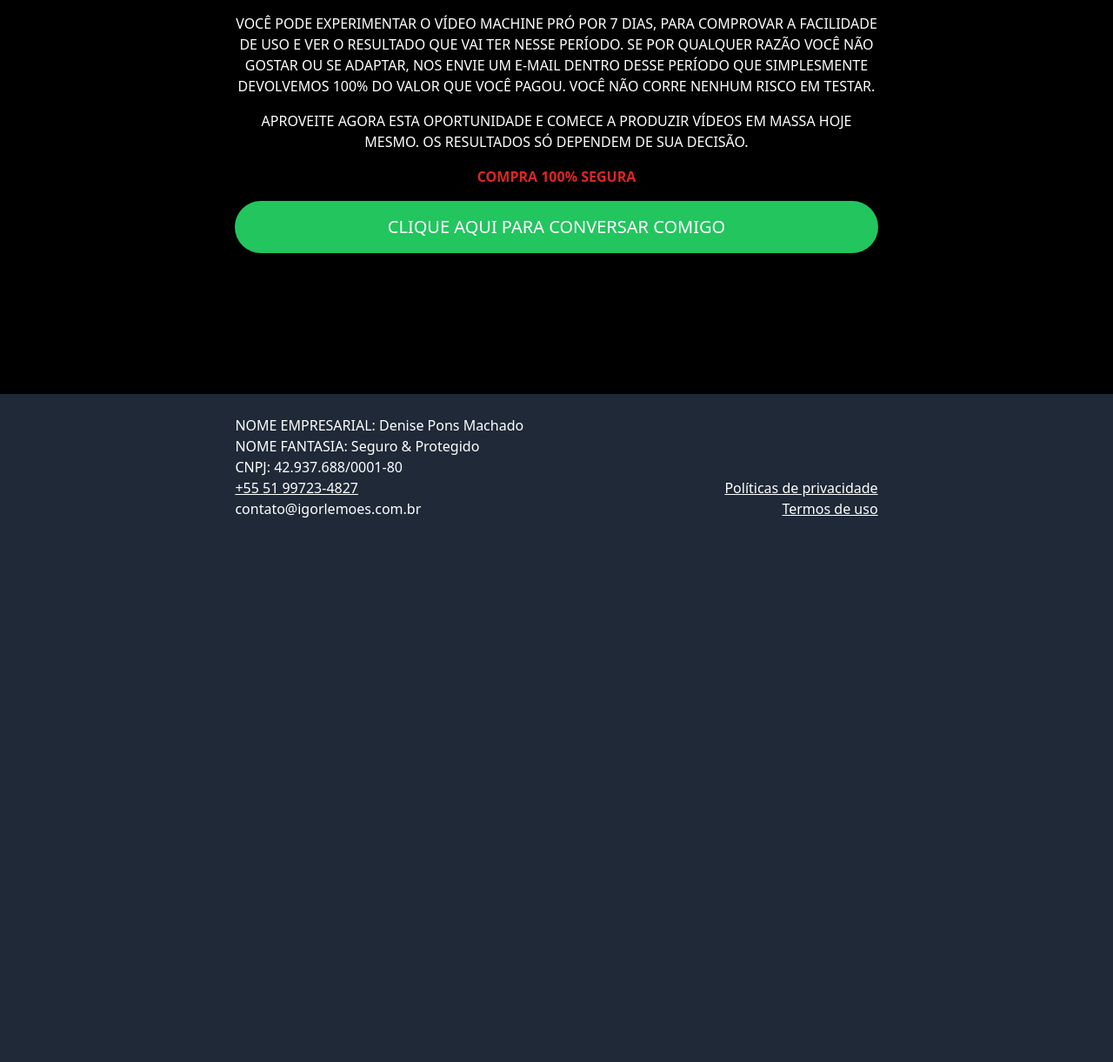
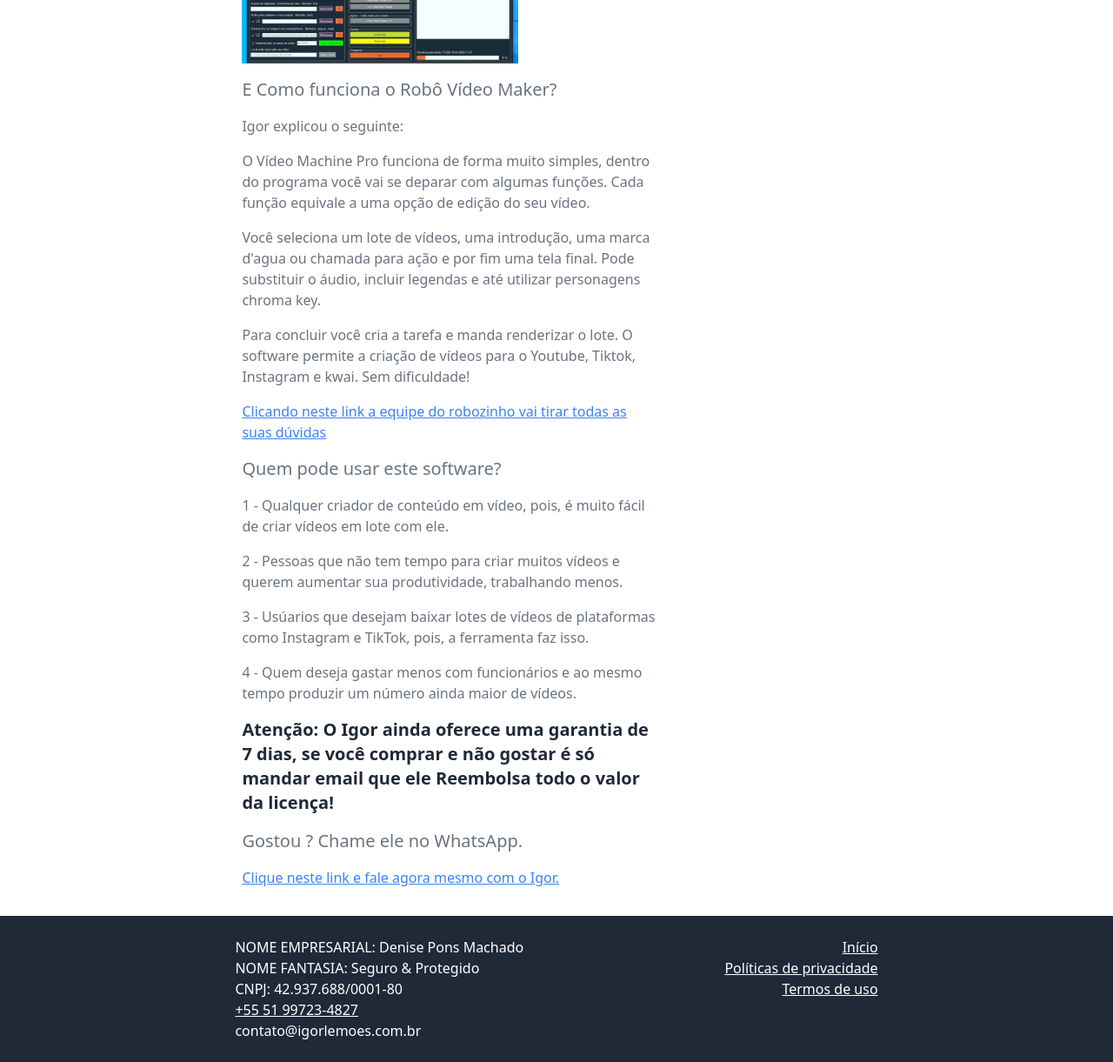
Before and after one commit to igorxavier/videomachinepro, a Django app: page / in a window 1280 px wide. Shown: the part 1147-2368 px from the top of the page at 87% size. Before the commit the page ends 1742 px from the top, so only its background shows below. Run offline with Django 3.2, Linux system fonts and the light colour scheme; style sheets or scripts are compiled from the project's sources; parts of the project's set-up code (start-up, migrations or seed data) failed here and were passed over; some libraries are stand-ins or nearby versions.

Commit message:
Página estilo notícia

```diff
--- a/base/urls.py
+++ b/base/urls.py
@@ -27,8 +27,8 @@
 
 urlpatterns = [
     path('', include('clientes.urls')),
+    path('admin/', admin.site.urls),
     path("__reload__/", include("django_browser_reload.urls")),
-    path('admin/', admin.site.urls),
 ]
 
 urlpatterns += static(settings.MEDIA_URL, document_root=settings.MEDIA_ROOT)
--- a/clientes/templates/clientes/pages/rodape.html
+++ b/clientes/templates/clientes/pages/rodape.html
@@ -35,7 +35,10 @@
             </p>
 
           </div>
-          <div class="text-end content-end">
+          <div class="lg:w-96 flex flex-col text-end content-end">
+            <a href="{% url 'clientes:video_machine_pro' %}" class="underline">
+            Início
+            </a>
             <a href="{% url 'clientes:politicas' %}" class="underline">
             Políticas de privacidade
             </a>
--- a/clientes/templates/clientes/pages/video_machine_pro.html
+++ b/clientes/templates/clientes/pages/video_machine_pro.html
@@ -40,33 +40,112 @@
 
 {% block conteudo %}
 <!-- Topo Cinza Escuro -->
-<div class="grid grid-cols-5 p-6 min-h-screen items-center bg-gray-800">
+<div class="flex flex-col p-4 items-center bg-red-800 text-white text-2xl"><b>TECNOLOGIA</b></div>
+
+<div class="grid grid-cols-5 p-6 min-h-screen bg-white">
 
   <div></div><!-- Div Da Esquerda Vazia -->
 
   <!-- Div Central Onde Vai Todo o Centeúdo -->
-  <div class="col-span-5 text-white lg:col-span-3 text-center content-center space-y-4">
+  <div class="col-span-5 text-gray-700 lg:col-span-3">
+    <div class="lg:flex">
+      <div class="flex flex-col lg:w-2/3 p-2 space-y-4">
+        <div class="flex text-gray-500"><b >Publicado em:&nbsp</b> {% now "d M Y" %}</div>
+        ⭐⭐⭐⭐⭐
+        <hr>
 
         <div class="text-3xl font-bold">
-      Depois De Deixar A Faculdade Desenvolvi Um Robô Capaz De Editar Lotes De Vídeos Em Poucos Minutos E De Forma Automática!
+          Ex. aluno de engenharia cria IA que edita vídeos em lote!
         </div>
-    <div class="text-xl font-bold text-red-600">
-      [Exclusivo] Vídeo Machine Pro, O Único Robô Que Te Permite Criar Mais De 100 Vídeos Por Dia
+        <div class="text-xl font-bold text-gray-500">
+          Aluno larga faculdade de engenharia e desenvolve robô que cria e edita até 100 vídeos por dia rapidamente e com poucos cliques.
+
         </div>
-    <div class="lg:mx-20">
+        <div>
           <div id="howToVideo" class="aspect-w-16 aspect-h-9">
-        <iframe src="https://www.youtube.com/embed/8O0JFEKwrYw?rel=0&?version=3&fs=0&showinfo=0&loop=1&color=black&controls=0&modestbranding=1&playsinline=1&enablejsapi=1&playlist=8O0JFEKwrYw" frameborder="0" allow="accelerometer; autoplay; clipboard-write; encrypted-media; gyroscope; picture-in-picture" allowfullscreen></iframe>
+            <iframe src="https://www.youtube.com/embed/8O0JFEKwrYw?rel=0&?version=3&fs=0&showinfo=0&loop=1&color=black&modestbranding=1&playsinline=1&enablejsapi=1&playlist=8O0JFEKwrYw" frameborder="0" allow="accelerometer; autoplay; clipboard-write; encrypted-media; gyroscope; picture-in-picture" allowfullscreen></iframe>
           </div>
         </div>
-    <div class="text-2xl font-bold">
-    <small class="text-lime-400">
-      Se você pretende aumentar o seu rítimo de produção de vídeos e liberar tempo para outras atividades, eu posso te dar mais detalhes no Whatsapp
-    </small>
       </div>
-    <a class="flex justify-center p-4 text-xl uppercase bg-green-500 hover:bg-lime-400 text-white hover:text-black rounded-full"
+      <div class="flex flex-col lg:hidden p-2 space-y-4">
+        <div class="text-gray-500 lg:hidden">
+          Nas próximas linhas vou compartilhar com você a história do Igor Lemões, um ex-aluno de engenharia da computação que criou o robô que todo produtor de conteúdo em vídeo precisa.
+        </div>
+      </div>
+      <div class="flex flex-col lg:w-1/3 p-2 space-y-4">
+        <div class="lg:w-96 lg:fixed">
+          <img class="only:lg:inline" src="{% static 'global/imgs/img2.png' %}"/>
+          <div class="text-gray-500">
+            Atendemos via WhatsApp, pode me chamar para tirar suas dúvidas.
+          </div>
+          <a class="flex w-full justify-center p-4 mt-2 text-xl uppercase bg-green-600 hover:bg-green-500 text-white rounded"
           href="{% url 'clientes:redirect_whatsapp' %}">
-      clique aqui para conversar comigo
+          <svg style="color: white" xmlns="http://www.w3.org/2000/svg" width="32" height="32" fill="currentColor" class="bi bi-whatsapp" viewBox="0 0 16 16"> <path d="M13.601 2.326A7.854 7.854 0 0 0 7.994 0C3.627 0 .068 3.558.064 7.926c0 1.399.366 2.76 1.057 3.965L0 16l4.204-1.102a7.933 7.933 0 0 0 3.79.965h.004c4.368 0 7.926-3.558 7.93-7.93A7.898 7.898 0 0 0 13.6 2.326zM7.994 14.521a6.573 6.573 0 0 1-3.356-.92l-.24-.144-2.494.654.666-2.433-.156-.251a6.56 6.56 0 0 1-1.007-3.505c0-3.626 2.957-6.584 6.591-6.584a6.56 6.56 0 0 1 4.66 1.931 6.557 6.557 0 0 1 1.928 4.66c-.004 3.639-2.961 6.592-6.592 6.592zm3.615-4.934c-.197-.099-1.17-.578-1.353-.646-.182-.065-.315-.099-.445.099-.133.197-.513.646-.627.775-.114.133-.232.148-.43.05-.197-.1-.836-.308-1.592-.985-.59-.525-.985-1.175-1.103-1.372-.114-.198-.011-.304.088-.403.087-.088.197-.232.296-.346.1-.114.133-.198.198-.33.065-.134.034-.248-.015-.347-.05-.099-.445-1.076-.612-1.47-.16-.389-.323-.335-.445-.34-.114-.007-.247-.007-.38-.007a.729.729 0 0 0-.529.247c-.182.198-.691.677-.691 1.654 0 .977.71 1.916.81 2.049.098.133 1.394 2.132 3.383 2.992.47.205.84.326 1.129.418.475.152.904.129 1.246.08.38-.058 1.171-.48 1.338-.943.164-.464.164-.86.114-.943-.049-.084-.182-.133-.38-.232z" fill="white"></path> </svg>
+
+          <span class="flex">
+            &nbspDetalhes via WhatsApp
+          </span>
           </a>
+        </div>
+      </div>
+    </div>
+
+    <div class="flex flex-col lg:w-2/3 p-2 space-y-4">
+      <div class="text-gray-500 hidden lg:flex">
+        Nas próximas linhas vou compartilhar com você a história do Igor Lemões, um ex-aluno de engenharia da computação que criou o robô que todo produtor de conteúdo em vídeo precisa.
+      </div>
+      <div class="text-gray-500">
+        Um robô capaz de criar e editar 100 vídeos por dia, em poucos minutos. Eu sei que parece bom demais para ser verdade, mas continua comigo nesse conteúdo que você vai saber tudo sobre esse robô.
+      </div>
+      <a class="text-blue-500 underline" href="{% url 'clientes:redirect_whatsapp' %}">Saiba mais sobre o software do Igor clicando aqui</a>
+      <i class="text-gray-500">
+        "Recentemente conheci a História do Igor Lemões, um ex-estudante de Engenharia da computação que largou a faculdade para fazer seus próprios projetos em python.
+      </i>
+      <i class="text-gray-500">
+        E hoje é responsável pelo robô que todo produtor de conteúdo em vídeo (sem aparecer) sempre sonhou, o Vídeo Machine Pró."
+      </i>
+      <img class="inline lg:w-2/3" src="{% static 'global/imgs/img1.png' %}"/>
+      <div class="text-xl text-gray-500">
+        E Como funciona o Robô Vídeo Maker?
+      </div>
+      <div class="text-gray-500">
+
+        Igor explicou o seguinte:
+      </div>
+      <div class="text-gray-500">
+        O Vídeo Machine Pro funciona de forma muito simples, dentro do programa você vai se deparar com algumas funções. Cada função equivale a uma opção de edição do seu vídeo.
+      </div>
+      <div class="text-gray-500">
+        Você seleciona um lote de vídeos, uma introdução, uma marca d'agua ou chamada para ação e por fim uma tela final. Pode substituir o áudio, incluir legendas e até utilizar personagens chroma key.
+      </div>
+      <div class="text-gray-500">
+        Para concluir você cria a tarefa e manda renderizar o lote. O software permite a criação de vídeos para o Youtube, Tiktok, Instagram e kwai. Sem dificuldade!
+      </div>
+      <a class="text-blue-500 underline" href="{% url 'clientes:redirect_whatsapp' %}">Clicando neste link a equipe do robozinho vai tirar todas as suas dúvidas</a>
+      <div class="text-xl text-gray-500">
+        Quem pode usar este software?
+      </div>
+      <div class="text-gray-500">
+        1 - Qualquer criador de conteúdo em vídeo, pois, é muito fácil de criar vídeos em lote com ele.
+      </div>
+      <div class="text-gray-500">
+        2 - Pessoas que não tem tempo para criar muitos vídeos e querem aumentar sua produtividade, trabalhando menos.
+      </div>
+      <div class="text-gray-500">
+        3 - Usúarios que desejam baixar lotes de vídeos de plataformas como Instagram e TikTok, pois, a ferramenta faz isso.
+      </div>
+      <div class="text-gray-500">
+        4 - Quem deseja gastar menos com funcionários e ao mesmo tempo produzir um número ainda maior de vídeos.
+      </div>
+      <div class="text-xl font-bold text-gray-800">
+        Atenção: O Igor ainda oferece uma garantia de 7 dias, se você comprar e não gostar é só mandar email que ele Reembolsa todo o valor da licença!
+      </div>
+
+      <div class="text-xl text-gray-500">
+        Gostou ? Chame ele no WhatsApp.
+      </div>
+      <a class="text-blue-500 underline" href="{% url 'clientes:redirect_whatsapp' %}">Clique neste link e fale agora mesmo com o Igor.</a>
+    </div>
 
   </div><!-- Fim Div Central -->
 
@@ -74,42 +153,4 @@
 
 </div><!-- Fim Do Topo Cinza Escuro -->
 
-
-
-<!-- ############################################################################################# -->
-<!-- ############################################################################################# -->
-<!-- ############################################################################################# -->
-
-<!-- Final Parte Preta -->
-<div class="grid grid-cols-5 p-6 min-h-screen items-center bg-black">
-
-  <div></div><!-- Div Da Esquerda Vazia -->
-
-  <!-- Div Central Onde Vai Todo o Centeúdo -->
-  <div class="col-span-5 text-white lg:col-span-3 text-center content-center space-y-4">
-
-    <img class="inline lg:w-1/3" src="{% static 'global/imgs/selo-de-qualidade.png' %}"/>
-
-    <div>
-      VOCÊ PODE EXPERIMENTAR O VÍDEO MACHINE PRÓ POR 7 DIAS, PARA COMPROVAR A FACILIDADE DE USO E VER O RESULTADO QUE VAI TER NESSE PERÍODO. SE POR QUALQUER RAZÃO VOCÊ NÃO GOSTAR OU SE ADAPTAR, NOS ENVIE UM E-MAIL DENTRO DESSE PERÍODO QUE SIMPLESMENTE DEVOLVEMOS 100% DO VALOR QUE VOCÊ PAGOU. VOCÊ NÃO CORRE NENHUM RISCO EM TESTAR.
-    </div>
-
-    <div>
-      APROVEITE AGORA ESTA OPORTUNIDADE E COMECE A PRODUZIR VÍDEOS EM MASSA HOJE MESMO. OS RESULTADOS SÓ DEPENDEM DE SUA DECISÃO.
-    </div>
-
-    <div class="font-bold text-red-600">
-      COMPRA 100% SEGURA
-    </div>
-    <a class="flex justify-center p-4 text-xl uppercase bg-green-500 hover:bg-lime-400 text-white hover:text-black rounded-full"
-    href="{% url 'clientes:redirect_whatsapp' %}">
-      clique aqui para conversar comigo
-    </a>
-
-  </div><!-- Fim Div Central -->
-
-  <div></div><!-- Div Da Direita Vazia -->
-
-</div><!-- Fim Da Parte Preta -->
-
 {% endblock conteudo %}
```
Also changed, not shown: clientes/templates/clientes/pages/politicas.html (+16 -2 lines), clientes/templates/clientes/pages/termos.html (+16 -2 lines), base_static/global/imgs/img1.png (added), base_static/global/imgs/img2.png (added), theme/static/css/dist/styles.css. Lines whose indentation alone changed are shown as unchanged.
